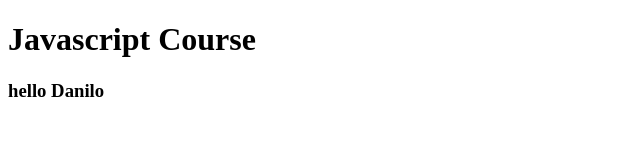
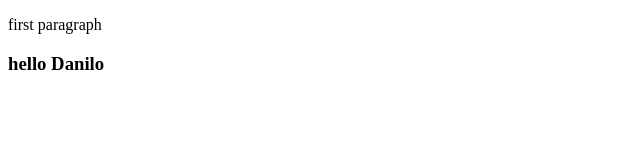
Before and after one commit to daaanils/learning-git, a plain HTML site: page index.html in a window 1280 px wide. Shown: the whole page, without its empty margins (0-640 px from the left). Drawn offline with Linux system fonts and the light colour scheme.

Commit message:
Update index.html

```diff
--- a/index.html
+++ b/index.html
@@ -7,7 +7,7 @@
 </head>
 <body>
 
-    <h1>Javascript Course</h1>
+    <p>first paragraph</p>
     <h3>hello Danilo</h3>
 
     <script src="main.js"></script>
```
